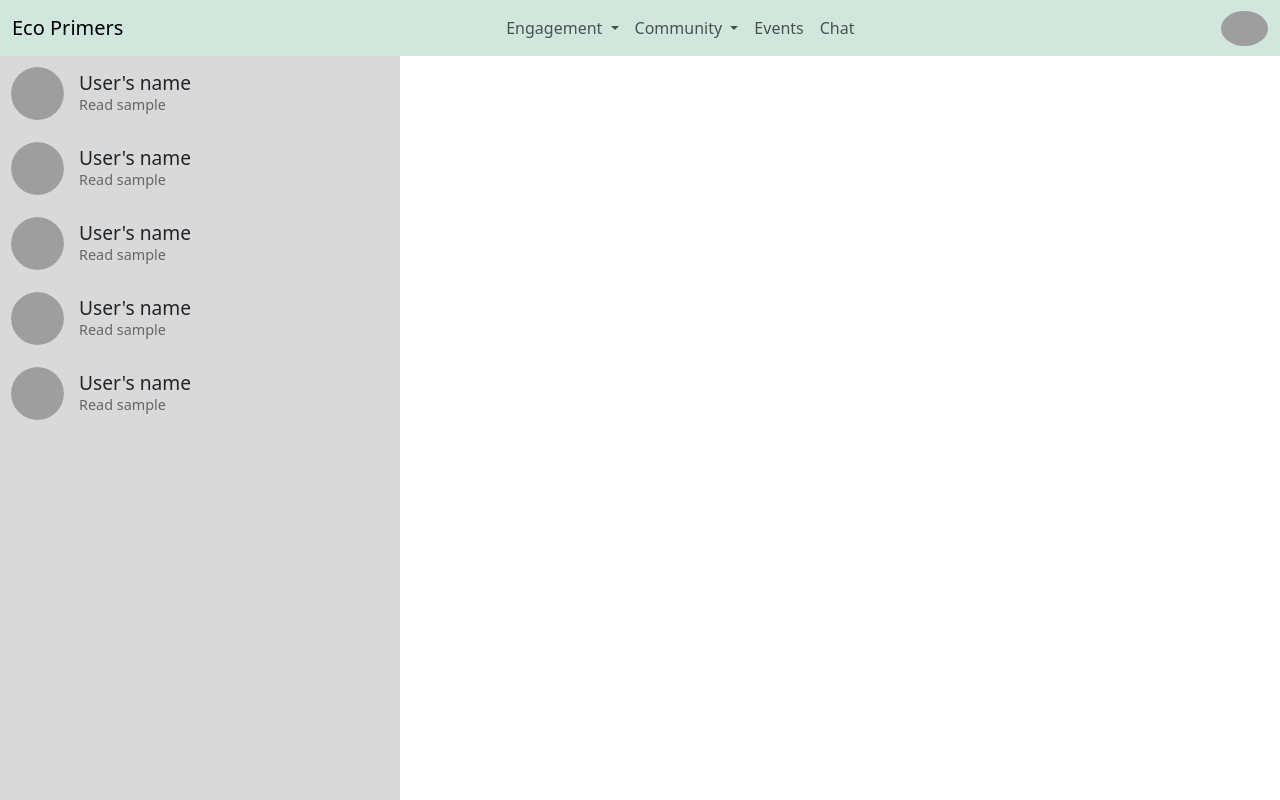
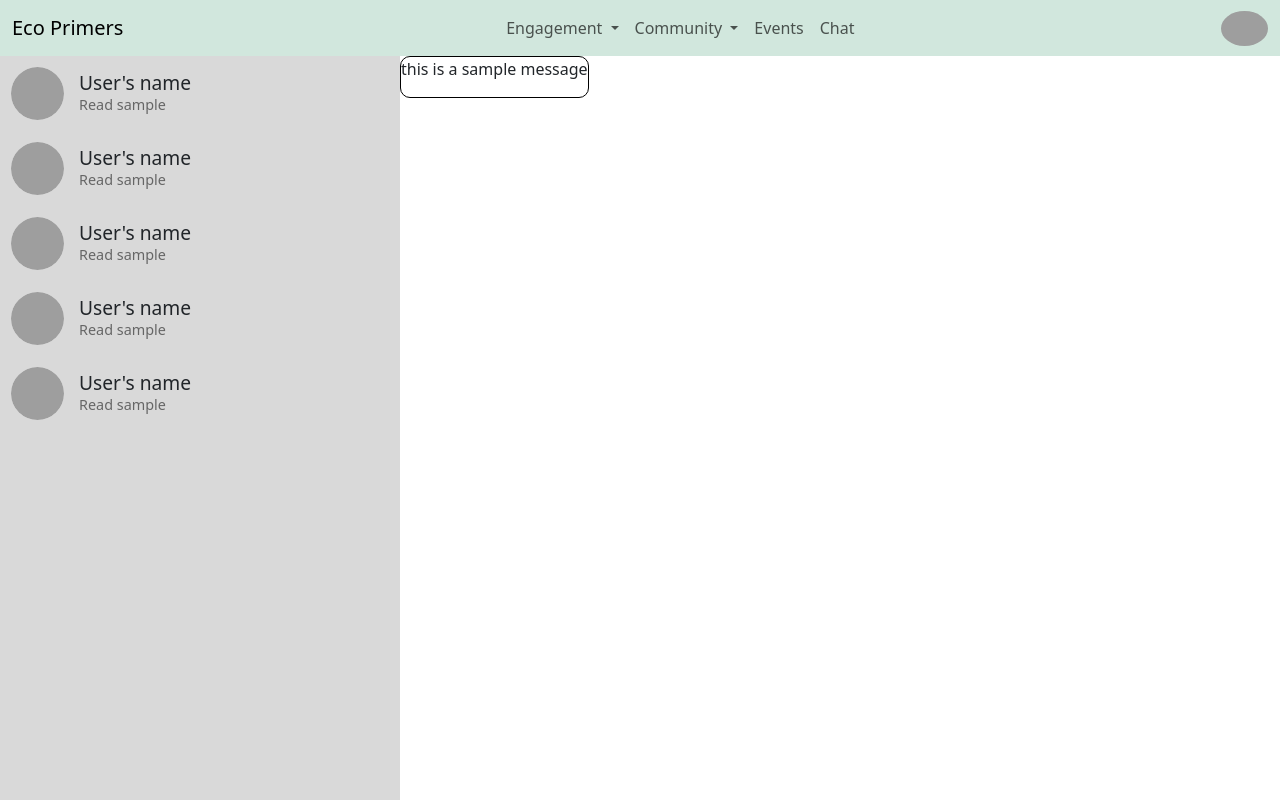
Before and after one commit to dentolos19/ecoprimers, a Flask app: page /community/messages in a window 1280 px wide. Run offline with Flask 3, Linux system fonts and the light colour scheme; the visitor is signed in with stand-in values (Sample User, id 1); parts of the project's set-up code (start-up, migrations or seed data) failed here and were passed over; some libraries are stand-ins or nearby versions; grey boxes are pictures that could not be loaded.

Commit message:
transferring current work to my laptop

```diff
--- a/src/static/css/messages.css
+++ b/src/static/css/messages.css
@@ -1,3 +1,7 @@
+.body {
+    display: flex;
+}
+
 #users {
     height: 100%;
     width: 400px;
@@ -54,3 +58,31 @@
 #users :hover {
     background-color: #b0b0b0;
 }
+
+#users .active {
+    background-color: #b0b0b0;
+}
+
+#input-space {
+    height:80px;
+}
+
+#chat-space {
+    display: flex;
+    flex-direction: column-reverse;
+    width: max;
+}
+
+.message-block {
+    padding-top:
+    padding-left: 50px;
+    padding-right: 50px;
+}
+
+.message-block .message {
+    border: 1px solid #000;
+    border-radius: 10px;
+
+    max-width: 275px;
+    height: auto;
+}
--- a/src/static/js/messages.js
+++ b/src/static/js/messages.js
@@ -1,7 +1,13 @@
-function open_chat() {
-    console.log("function accessed")
+function open_chat(event) {
+    const clickedUser = event.target.closest('.user');
+
+    if (clickedUser) {
+        const allUserDivs = document.querySelectorAll('.user');
+        allUserDivs.forEach(div => div.classList.remove('active'));
+
+        clickedUser.classList.add('active');
+    }
 }
-
 
 document.addEventListener("DOMContentLoaded", function () {
     const usersDiv = document.querySelector("#users");
--- a/src/templates/messaging.html
+++ b/src/templates/messaging.html
@@ -5,8 +5,11 @@
 {% endblock %}
 
 
+{% block scripts %}
+<script src="../static/js/messages.js"></script>
+{% endblock %}
+
 {% block body %}
-<script src="../static/js/messages.js"></script>
 <div id="users">
     <div class="user">
         <div class="initials">
@@ -65,13 +68,12 @@
     </div>
 </div>
 
-<div id="chat-space">
-    <div id="message-space">
-
-    </div>
-
-    <div id ="input-space">
-
+<div class="chat-space">
+    <div class = "message-block">
+        <div class = "message">
+            <p> this is a sample message </p>
+        </div>
     </div>
 </div>
+
 {% endblock %}
```
